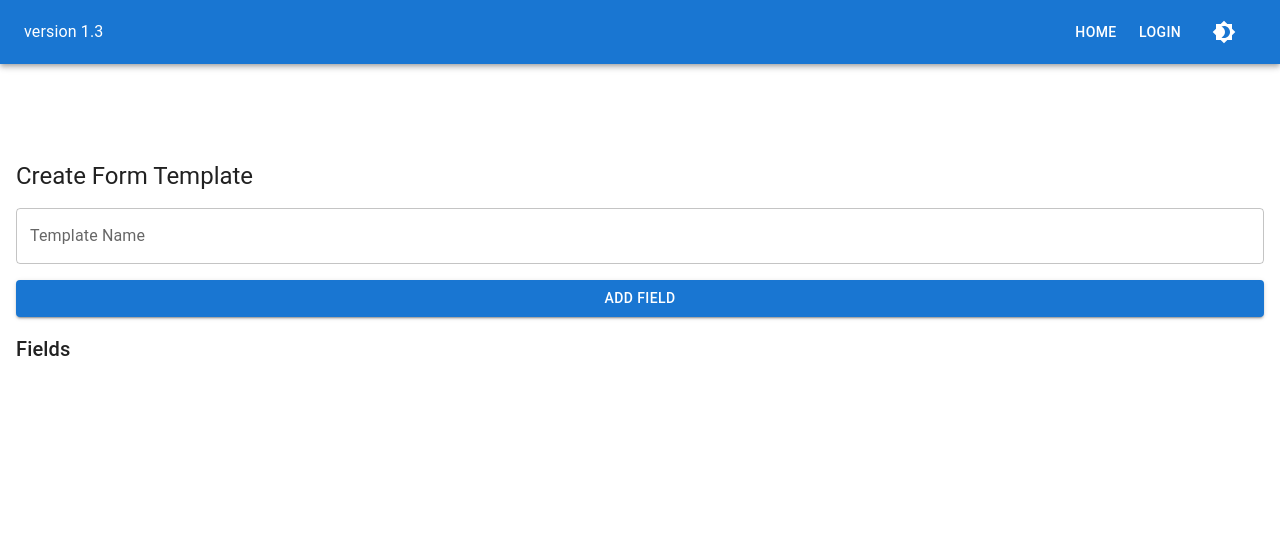
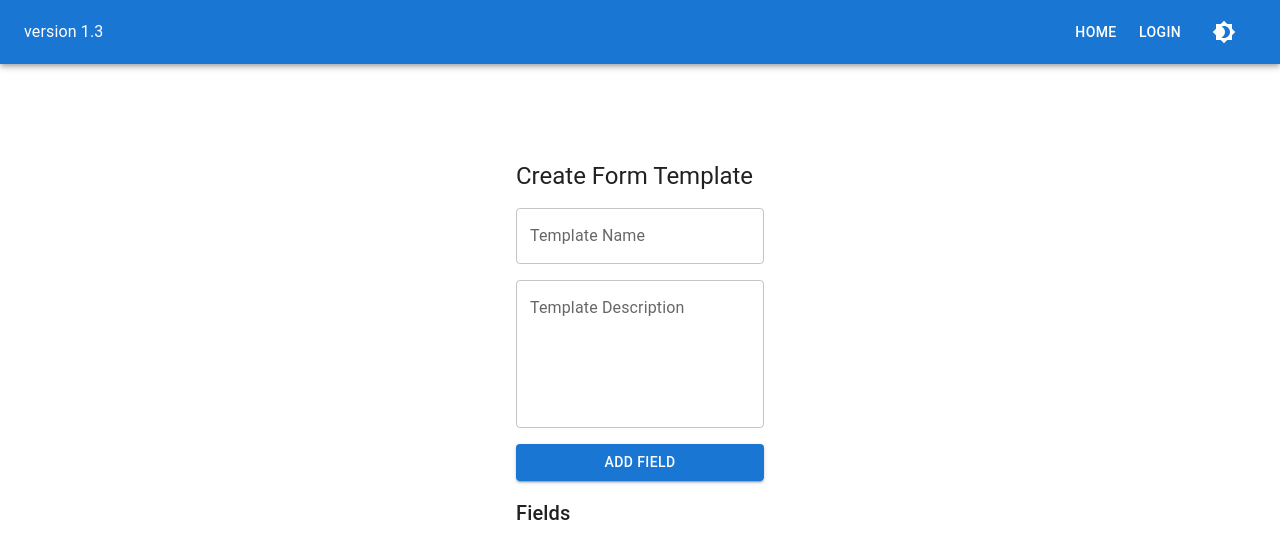
Before and after one commit to DeftVision/deftVision-v1.3, a React (Create React App) app in the folder frontend/: page /form-template in a window 1280 px wide. Shown: the top 558 px of the page. Built offline with nearby package versions, Linux system fonts and the light colour scheme.

Commit message:
Enhance form layout and add template description field
Added a new state for template description in FormTemplate.js along with a corresponding TextField input. Also modified layout in App.js to use flex display for better alignment.

```diff
--- a/frontend/src/App.js
+++ b/frontend/src/App.js
@@ -11,7 +11,7 @@ function App() {
         <ThemeContextProvider>
             <Box>
                 <Navbar/>
-                <Box sx={{justifyContent: 'center', marginTop: 10}}>
+                <Box sx={{display: 'flex', justifyContent: 'center', marginTop: 10}}>
                     <div className="App">
                         <Routes>
                             <Route path="/" element={<Home/>}/>
--- a/frontend/src/components/FormTemplate.js
+++ b/frontend/src/components/FormTemplate.js
@@ -4,6 +4,7 @@ import DeleteIcon from '@mui/icons-material/Delete';
 
 export default function FormTemplate() {
     const [templateName, setTemplateName] = useState('');
+    const [templateDescription, setTemplateDescription] = useState('');
     const [fields, setFields] = useState([]);
 
     const handleAddField = () => {
@@ -74,6 +75,16 @@ export default function FormTemplate() {
                     onChange={(e) => setTemplateName(e.target.value)}
                 />
 
+                <TextField
+                    label="Template Description"
+                    variant="outlined"
+                    multiline
+                    rows={5}
+                    fullWidth
+                    value={templateDescription}
+                    onChange={(e) => setTemplateDescription(e.target.value)}
+                />
+
                 <Button variant="contained" onClick={handleAddField}>
                     Add Field
                 </Button>
@@ -86,6 +97,7 @@ export default function FormTemplate() {
                                 <Typography>{index + 1}.</Typography>
 
                                 <Select
+                                    variant='outlined'
                                     value={field.type}
                                     onChange={(e) => handleFieldTypeChange(field.id, e.target.value)}
                                     displayEmpty
@@ -133,6 +145,7 @@ export default function FormTemplate() {
                                             direction="row"
                                             spacing={1}
                                             alignItems="center"
+                                            sx={{marginBottom: 2}}
                                         >
                                             <Typography>{optionIndex + 1}.</Typography>
                                             <TextField
```
